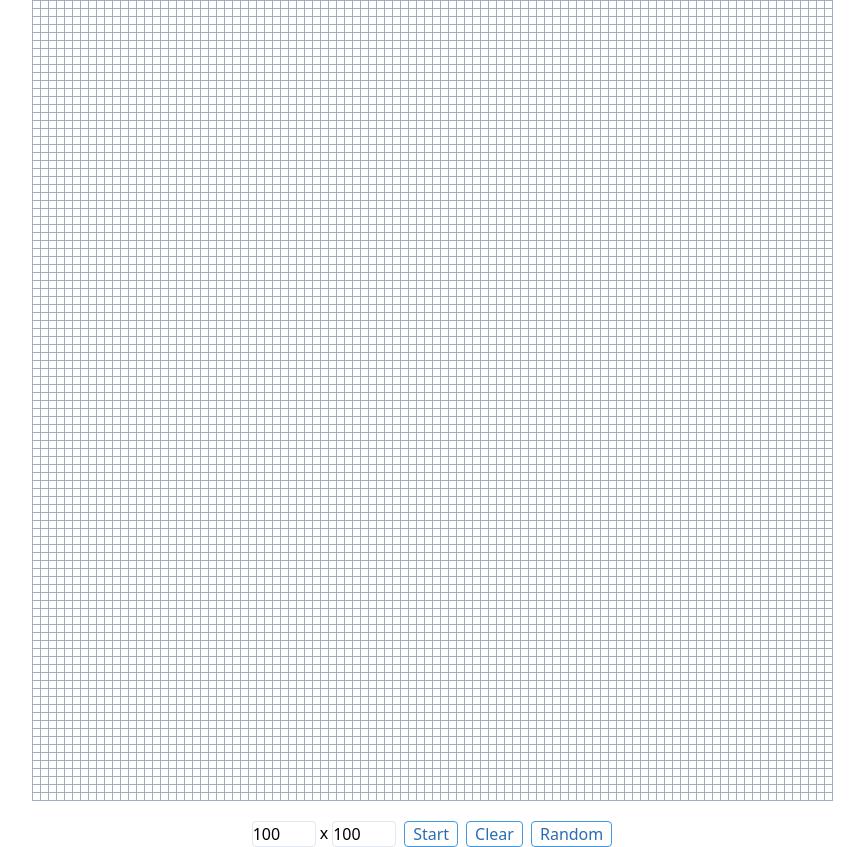
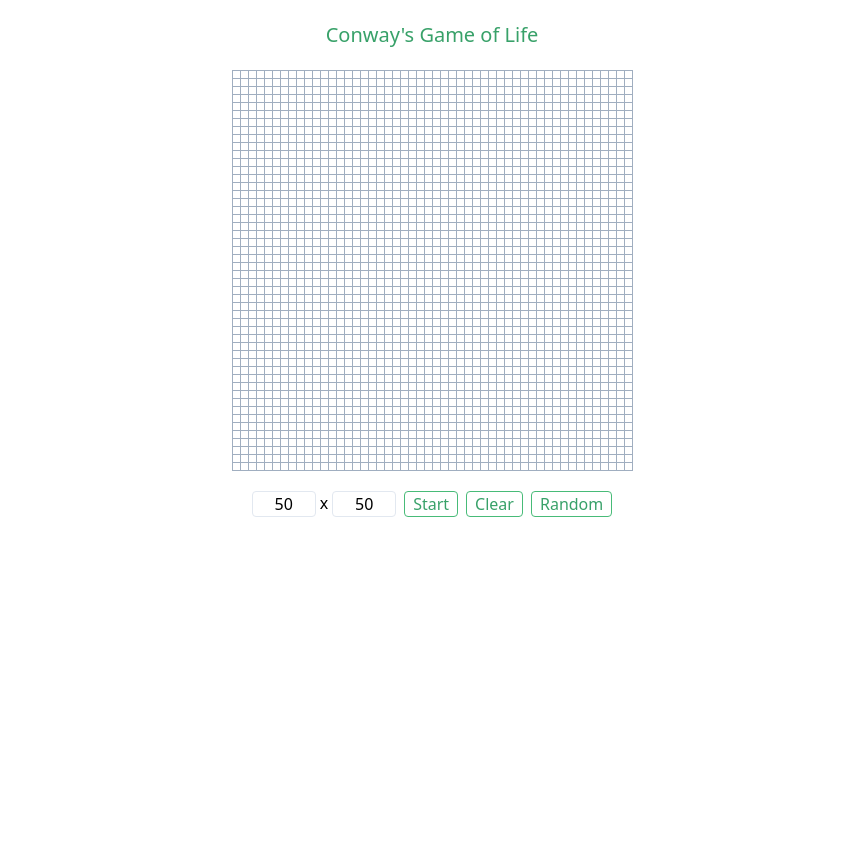
Before and after one commit to fnick851/toys, a Vue app: page /#/game-of-life in a window 1280 px wide. Shown: the whole page, without its empty margins (208-1072 px from the left). After the commit the page ends 800 px from the top, so only its background shows below. Built offline with nearby package versions, Linux system fonts and the light colour scheme.

Commit message:
set up board

```diff
--- a/src/views/GameOfLife.vue
+++ b/src/views/GameOfLife.vue
@@ -1,12 +1,17 @@
 <template>
   <div>
-    <div class="flex justify-center">
-      <table class="mb-5">
-        <tr v-for="row in rows" :key="row">
+    <h1 class="text-center text-xl text-green-600 mt-5">
+      Conway's Game of Life
+    </h1>
+    <div class="flex justify-center my-5">
+      <table>
+        <tr v-for="(row, i) in board" :key="i">
           <td
-            class="w-2 h-2 border border-solid border-gray-500"
-            v-for="col in cols"
-            :key="col"
+            class="w-2 h-2 border border-solid border-gray-500 cursor-pointer"
+            v-for="(cell, j) in row"
+            :key="j"
+            @click="toggleCell(i, j)"
+            :class="cell === 0 ? '' : 'bg-green-500'"
           ></td>
         </tr>
       </table>
@@ -14,28 +19,31 @@
 
     <div class="flex justify-center">
       <input
-        class="w-16 border border-gray-300 rounded mr-1"
+        class="w-16 border border-gray-300 rounded mr-1 text-center"
         placeholder="rows"
         v-model.number="rows"
       />
       x
       <input
-        class="w-16 border border-gray-300 rounded ml-1"
+        class="w-16 border border-gray-300 rounded ml-1 text-center"
         placeholder="columns"
         v-model.number="cols"
       />
       <button
-        class="ml-2 bg-transparent hover:bg-blue-500 text-blue-700 hover:text-white px-2 border border-blue-500 hover:border-transparent rounded"
+        class="ml-2 bg-transparent hover:bg-green-500 text-green-600 hover:text-white px-2 border border-green-500 hover:border-transparent rounded"
+        @click="gameStart()"
       >
-        Start
+        {{ startButtonText }}
       </button>
       <button
-        class="ml-2 bg-transparent hover:bg-blue-500 text-blue-700 hover:text-white px-2 border border-blue-500 hover:border-transparent rounded"
+        class="ml-2 bg-transparent hover:bg-green-500 text-green-600 hover:text-white px-2 border border-green-500 hover:border-transparent rounded"
+        @click="gameClear"
       >
         Clear
       </button>
       <button
-        class="ml-2 bg-transparent hover:bg-blue-500 text-blue-700 hover:text-white px-2 border border-blue-500 hover:border-transparent rounded"
+        class="ml-2 bg-transparent hover:bg-green-500 text-green-600 hover:text-white px-2 border border-green-500 hover:border-transparent rounded"
+        @click="randomGame"
       >
         Random
       </button>
@@ -48,10 +56,60 @@ export default {
   name: 'GameOfLife',
   data() {
     return {
-      rows: 100,
-      cols: 100,
-      table: [],
+      rows: 50,
+      cols: 50,
+      started: false,
+      paused: false,
+      startButtonText: 'Start',
+      game: [],
     }
+  },
+  computed: {
+    board() {
+      const board = []
+      for (let i = 0; i < this.rows; i++) {
+        board[i] = []
+        for (let j = 0; j < this.cols; j++) {
+          if (this.game[i]) {
+            board[i][j] = this.game[i][j] ? 1 : 0
+          } else {
+            board[i][j] = 0
+          }
+        }
+      }
+      return board
+    },
+  },
+  methods: {
+    gameStart() {
+      if (this.started === false && this.paused === false) {
+        this.started = true
+        this.startButtonText = 'Pause'
+      } else if (this.started === true && this.paused === false) {
+        this.paused = true
+        this.startButtonText = 'Continue'
+      } else if (this.started === true && this.paused === true) {
+        this.paused = false
+        this.startButtonText = 'Pause'
+      }
+    },
+    gameClear() {
+      this.game = []
+      this.started = false
+      this.paused = false
+      this.startButtonText = 'Start'
+    },
+    randomGame() {
+      console.log('random game')
+    },
+    toggleCell(i, j) {
+      if (!this.game[i]) {
+        this.$set(this.game, i, [])
+      }
+      this.game[i][j]
+        ? this.$set(this.game[i], j, 0)
+        : this.$set(this.game[i], j, 1)
+    },
   },
 }
 </script>
```
